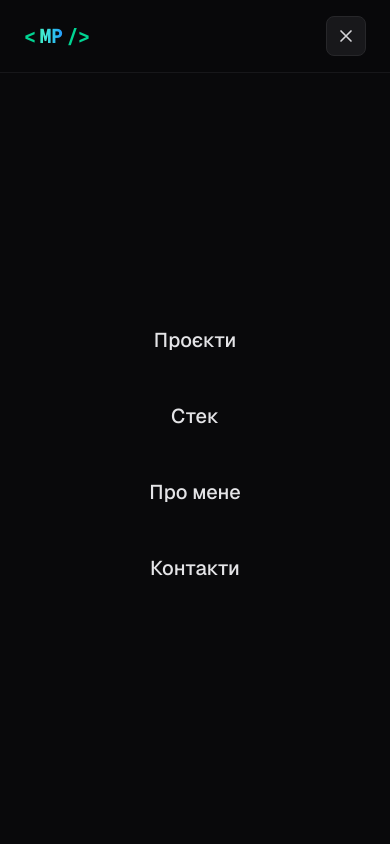
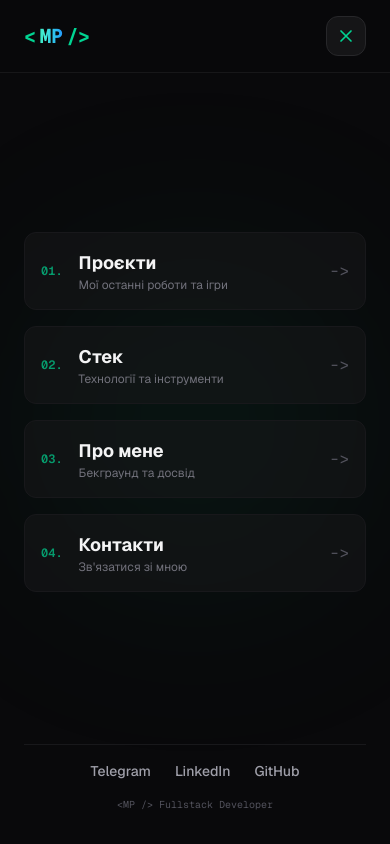
Before and after one commit to Shura2k18/portfolio, a Next.js app: page / in a window 390 px wide. Both pictures are taken after a click on the button "Меню". Shown: the top 844 px of the page. Built offline with nearby package versions, Linux system fonts and the light colour scheme.

Commit message:
Implement animated mobile menu with enhanced navigation and social links

```diff
--- a/components/layout/Header.tsx
+++ b/components/layout/Header.tsx
@@ -1,16 +1,17 @@
 'use client';
 
 import React, { useState } from 'react';
+import { motion, AnimatePresence } from 'framer-motion';
 import { Logo } from '@/components/ui/Logo';
 
 export const Header: React.FC = () => {
   const [isOpen, setIsOpen] = useState(false);
 
   const navLinks = [
-    { name: 'Проєкти', href: '#projects' },
-    { name: 'Стек', href: '#stack' },
-    { name: 'Про мене', href: '#about' },
-    { name: 'Контакти', href: '#contact' },
+    { num: '01', name: 'Проєкти', href: '#projects', desc: 'Мої останні роботи та ігри' },
+    { num: '02', name: 'Стек', href: '#stack', desc: 'Технології та інструменти' },
+    { num: '03', name: 'Про мене', href: '#about', desc: 'Бекграунд та досвід' },
+    { num: '04', name: 'Контакти', href: '#contact', desc: "Зв'язатися зі мною" },
   ];
 
   const toggleMenu = (e: React.SyntheticEvent) => {
@@ -19,14 +20,11 @@ export const Header: React.FC = () => {
     setIsOpen((prev) => !prev);
   };
 
-  const closeMenu = () => {
-    setIsOpen(false);
-  };
+  const closeMenu = () => setIsOpen(false);
 
   return (
     <>
-      <div onClick={toggleMenu} className="h-10 w-10 bg-red-500" />
-      <header className="fixed top-0 right-0 left-0 z-[100] border-b border-zinc-800/50 bg-zinc-950/95">
+      <header className="fixed top-0 right-0 left-0 z-[100] border-b border-zinc-800/50 bg-zinc-950/90 backdrop-blur-md">
         <div className="mx-auto flex max-w-5xl items-center justify-between px-6 py-4">
           <Logo />
 
@@ -43,16 +41,16 @@ export const Header: React.FC = () => {
             ))}
           </nav>
 
-          {/* Кнопка бургера з прямими обробниками тач-подій */}
+          {/* Кнопка бургера */}
           <button
             onClick={toggleMenu}
             type="button"
-            className="relative z-[110] flex h-10 w-10 touch-manipulation items-center justify-center rounded-lg border border-zinc-800 bg-zinc-900 text-zinc-300 select-none active:bg-zinc-800 md:hidden"
-            aria-label="Переключити меню"
+            className="relative z-[110] flex h-10 w-10 items-center justify-center rounded-xl border border-zinc-800 bg-zinc-900/80 text-zinc-300 transition-transform active:scale-95 md:hidden"
+            aria-label="Меню"
           >
             {isOpen ? (
               <svg
-                className="pointer-events-none h-5 w-5"
+                className="pointer-events-none h-5 w-5 text-emerald-400"
                 fill="none"
                 stroke="currentColor"
                 viewBox="0 0 24 24"
@@ -83,24 +81,84 @@ export const Header: React.FC = () => {
         </div>
       </header>
 
-      {/* Мобільне меню */}
+      {/* Анімоване мобільне меню */}
+      <AnimatePresence>
         {isOpen && (
-        <div className="fixed inset-0 z-[90] flex min-h-svh flex-col justify-center bg-zinc-950 px-6 pt-24 pb-8 md:hidden">
-          <nav className="flex flex-col items-center gap-8 text-xl font-medium text-zinc-200">
+          <motion.div
+            initial={{ opacity: 0, y: -20 }}
+            animate={{ opacity: 1, y: 0 }}
+            exit={{ opacity: 0, y: -20 }}
+            transition={{ duration: 0.25, ease: 'easeOut' }}
+            className="fixed inset-0 z-[90] flex flex-col justify-between overflow-hidden bg-zinc-950 px-6 pt-20 pb-8 md:hidden"
+          >
+            {/* Декоративне світіння по центру */}
+            <div className="pointer-events-none absolute top-1/2 left-1/2 h-72 w-72 -translate-x-1/2 -translate-y-1/2 rounded-full bg-emerald-500/10 blur-[110px]" />
+
+            {/* Центральний блок навігації */}
+            <div className="my-auto flex flex-col justify-center">
+              <nav className="relative z-10 flex flex-col gap-4">
                 {navLinks.map((link) => (
                   <a
                     key={link.href}
                     href={link.href}
                     onClick={closeMenu}
-                onTouchStart={closeMenu}
-                className="touch-manipulation py-2 text-center transition-colors hover:text-emerald-400 active:text-emerald-400"
+                    className="group flex items-center justify-between rounded-xl border border-zinc-900 bg-zinc-900/50 p-4 transition-all active:border-emerald-500/50 active:bg-zinc-900"
                   >
+                    <div className="flex items-center gap-4">
+                      <span className="font-mono text-xs font-semibold text-emerald-400/70 group-active:text-emerald-400">
+                        {link.num}.
+                      </span>
+                      <div className="flex flex-col text-left">
+                        <span className="text-lg font-bold text-zinc-100 group-active:text-emerald-400">
                           {link.name}
+                        </span>
+                        <span className="text-xs text-zinc-500">{link.desc}</span>
+                      </div>
+                    </div>
+                    <span className="font-mono text-zinc-600 transition-transform group-active:translate-x-1 group-active:text-emerald-400">
+                      -&gt;
+                    </span>
                   </a>
                 ))}
               </nav>
             </div>
+
+            {/* Соціальні мережі та підніжжя */}
+            <div className="relative z-10 space-y-4 border-t border-zinc-900 pt-4">
+              <div className="flex justify-center gap-6 text-sm font-medium text-zinc-400">
+                <a
+                  href="https://t.me/your_telegram"
+                  target="_blank"
+                  rel="noreferrer"
+                  className="hover:text-emerald-400 active:text-emerald-400"
+                >
+                  Telegram
+                </a>
+                <a
+                  href="https://linkedin.com/in/your_linkedin"
+                  target="_blank"
+                  rel="noreferrer"
+                  className="hover:text-emerald-400 active:text-emerald-400"
+                >
+                  LinkedIn
+                </a>
+                <a
+                  href="https://github.com/your_github"
+                  target="_blank"
+                  rel="noreferrer"
+                  className="hover:text-emerald-400 active:text-emerald-400"
+                >
+                  GitHub
+                </a>
+              </div>
+
+              <div className="text-center font-mono text-[10px] text-zinc-600">
+                &lt;MP /&gt; Fullstack Developer
+              </div>
+            </div>
+          </motion.div>
         )}
+      </AnimatePresence>
     </>
   );
 };
```
Lines whose indentation alone changed are shown as unchanged.
